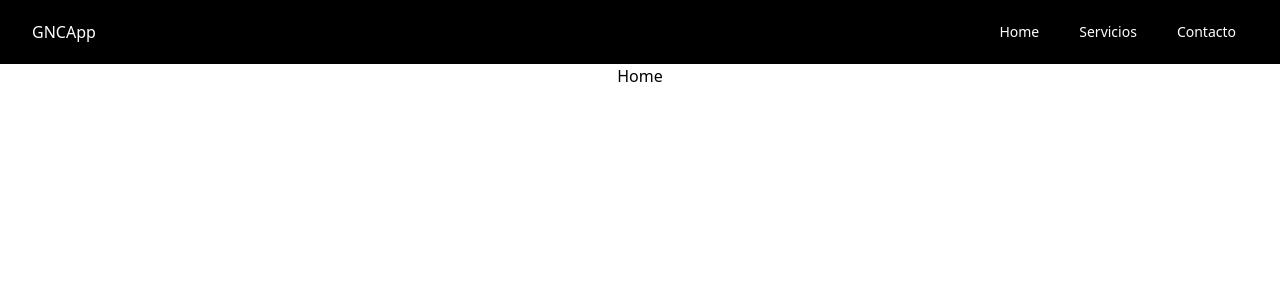
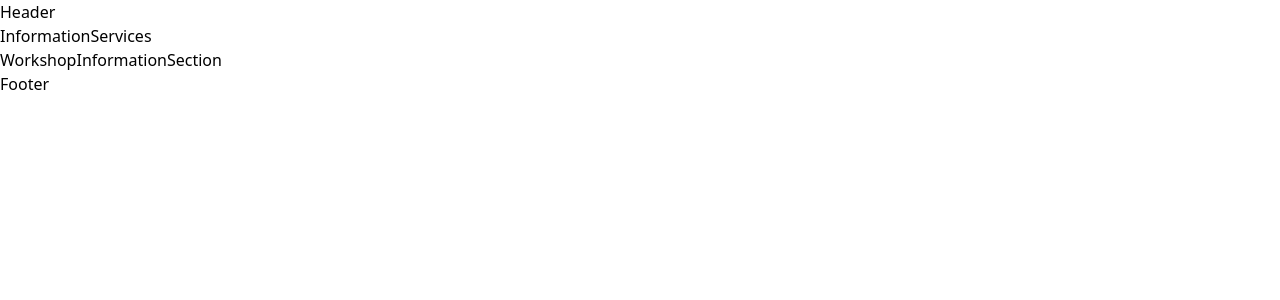
Before and after one commit to victorgarcia-dev/project-gnc, a React (Vite) app: page /home in a window 1280 px wide. Shown: the top 300 px of the page. Built offline with nearby package versions, Linux system fonts and the light colour scheme.

Commit message:
agregando cambios al proyecto

```diff
--- /dev/null
+++ b/src/gncApp/components/footer/Footer.jsx
@@ -0,0 +1,5 @@
+export const Footer = () => {
+  return (
+    <div>Footer</div>
+  )
+}
--- a/src/gncApp/components/header/Header.jsx
+++ b/src/gncApp/components/header/Header.jsx
@@ -1,9 +1,7 @@
-import { GncAppRoutes } from '../../routes/GncAppRoutes';
-
 export const Header = () => {
   return (
     <>
-       <GncAppRoutes/>
+       <h1>Header</h1>
     </>
   )
 }
--- /dev/null
+++ b/src/gncApp/components/index.js
@@ -0,0 +1,12 @@
+import { Header } from './header/Header';
+import { InformationServices } from './informationSevices/InformationServices';
+import { WorkshopInformationSection } from './workshopInformationSection/WorkshopInformationSection';
+import { Footer } from './footer/Footer';
+
+
+export {
+    Header,
+    InformationServices,
+    WorkshopInformationSection,
+    Footer
+}
--- /dev/null
+++ b/src/gncApp/components/informationSevices/InformationServices.jsx
@@ -0,0 +1,5 @@
+export const InformationServices = () => {
+  return (
+    <div>InformationServices</div>
+  )
+}
--- /dev/null
+++ b/src/gncApp/components/workshopInformationSection/WorkshopInformationSection.jsx
@@ -0,0 +1,5 @@
+export const WorkshopInformationSection = () => {
+  return (
+    <div>WorkshopInformationSection</div>
+  )
+}
--- a/src/gncApp/layout/GncAppLayout.jsx
+++ b/src/gncApp/layout/GncAppLayout.jsx
@@ -1,9 +1,12 @@
-import { Header } from '../components/header/Header';
+import { Footer, Header, InformationServices, WorkshopInformationSection } from '../components';
 
 export const GncAppLayout = () => {
   return (
     <>
        <Header/>
+       <InformationServices/>
+       <WorkshopInformationSection/>
+       <Footer/>
     </>
 
   )
--- a/src/gncApp/pages/contact/Contact.jsx
+++ /dev/null
@@ -1,5 +0,0 @@
-export const Contact = () => {
-  return (
-    <div>Contact</div>
-  )
-}
--- a/src/gncApp/pages/home/Home.jsx
+++ b/src/gncApp/pages/home/Home.jsx
@@ -1,5 +1,7 @@
+import { GncAppLayout } from '../../layout/GncAppLayout';
+
 export const Home = () => {
   return (
-    <h1 className="text-center">Home</h1>
+    <GncAppLayout/>
   )
 }
--- a/src/gncApp/pages/service/Service.jsx
+++ /dev/null
@@ -1,5 +0,0 @@
-export const Service = () => {
-  return (
-    <div>Service</div>
-  )
-}
--- a/src/gncApp/routes/GncAppRoutes.jsx
+++ b/src/gncApp/routes/GncAppRoutes.jsx
@@ -1,16 +1,13 @@
 import {Route, Routes, Navigate} from 'react-router-dom';
-import { Navbar } from '../components/navbar/Navbar';
 
-import { Contact, Home, Service } from '../pages';
+import { Home } from '../pages';
 
 export const GncAppRoutes = () => {
   return (
     <>
-        <Navbar/>
+
         <Routes>
             <Route path='home'  element={ <Home/>}/>
-            <Route path='service'  element={ <Service/>}/>
-            <Route path='contact'  element={ <Contact/>}/>
 
             <Route path='/'  element={ <Navigate to="/home"/>}/>
             <Route path='*'  element={ <Navigate to="/home"/>}/>
--- a/src/main.jsx
+++ b/src/main.jsx
@@ -2,14 +2,13 @@ import React from 'react';
 import ReactDOM from 'react-dom/client';
 import { BrowserRouter } from 'react-router-dom';
 
-import { GncAppLayout } from './gncApp/layout/GncAppLayout';
-
 import './index.css';
+import { GncAppRoutes} from './gncApp/routes/GncAppRoutes';
 
 ReactDOM.createRoot(document.getElementById('root')).render(
   <React.StrictMode>
     <BrowserRouter>
-       <GncAppLayout/>
+       <GncAppRoutes/>
     </BrowserRouter>
   </React.StrictMode>,
 )
```
Also changed, not shown: src/gncApp/pages/index.jsx (+1 -6 lines).
